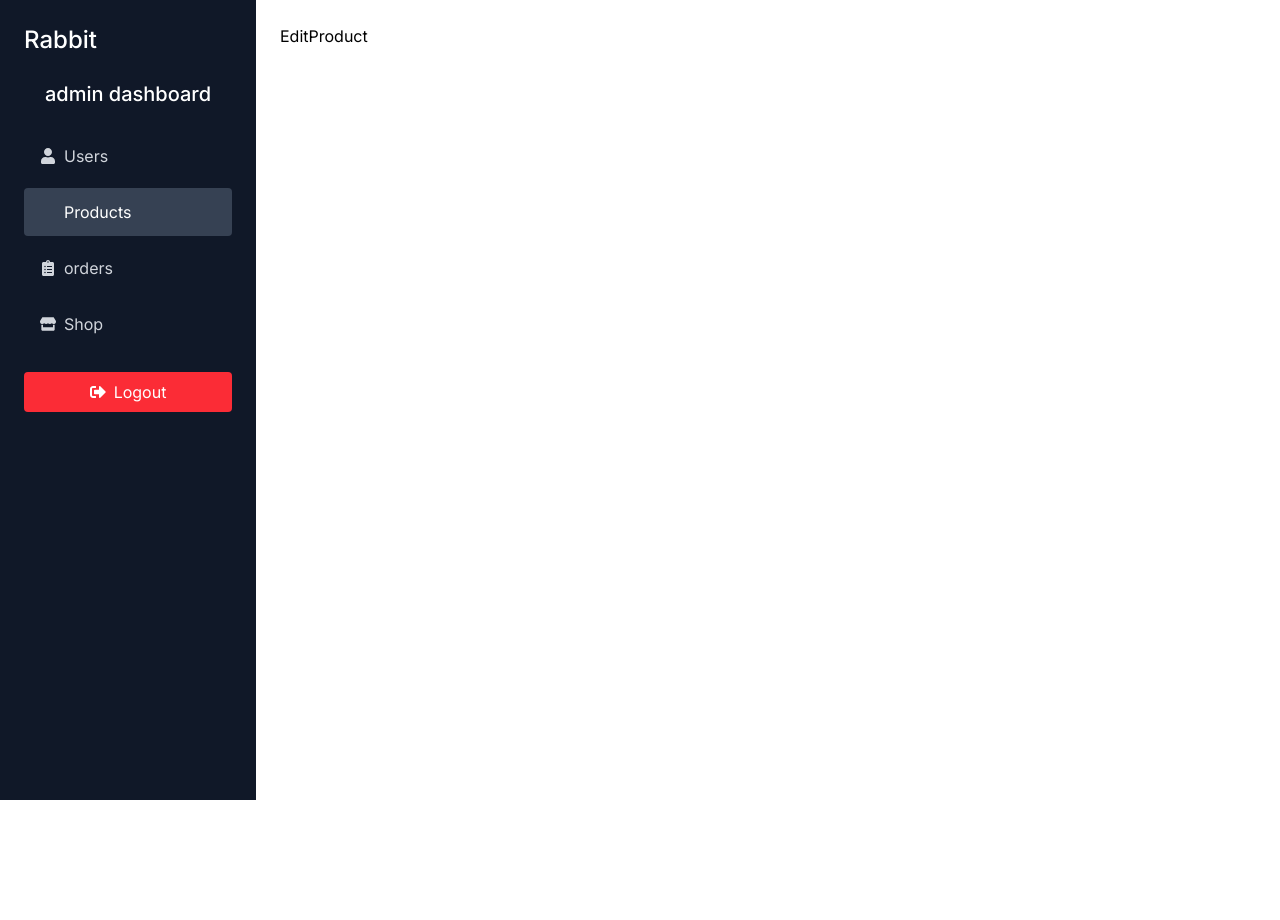
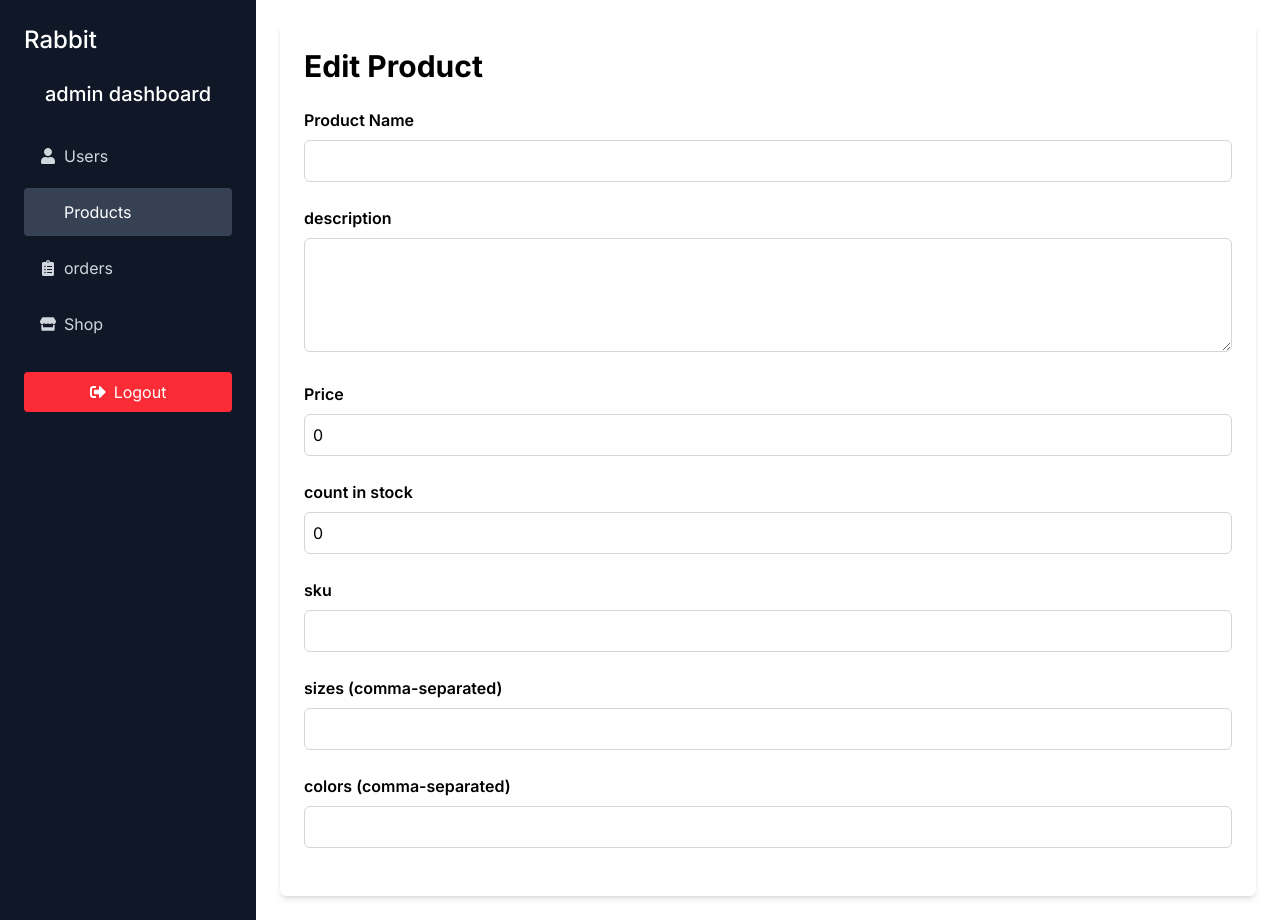
Before and after one commit to selkhadr/e-commerce, a React (Vite) app in the folder frontend/: page /admin/products/13/edit in a window 1280 px wide. Before the commit the page ends 800 px from the top, so only its background shows below. Built offline with nearby package versions, Linux system fonts and the light colour scheme.

Commit message:
start working on ediProduct page

```diff
--- a/frontend/src/Admin/EditProduct.jsx
+++ b/frontend/src/Admin/EditProduct.jsx
@@ -1,8 +1,89 @@
-import React from 'react'
+import React, { useState } from 'react'
 
 function EditProduct() {
+  const [productData, setProductData]=useState({
+    name:"",
+    description:"",
+    price:0,
+    countInStock:0,
+    sku:"",
+    category:"",
+    brand:"",
+    sizes:[],
+    colors:[],
+    collections:"",
+    material:"",
+    gender:"",
+    images:[
+      {
+        url:"https://picsum.photos.150?random=1",
+      },
+      {
+        url:"https://picsum.photos.150?random=2",
+      },
+    ],
+  });
+  const handleChange=(e)=>{
+    const {name,value}=e.target;
+    setProductData((prevData)=>({...prevData,[name]: value}));
+  }
   return (
-    <div>EditProduct</div>
+    <div className="max-w-5xl mx-auto p-6 shadow-md rounded-md">
+      <h2 className="text-3xl font-bold mb-6">Edit Product</h2>
+      <form >
+        {/* name */}
+        <div className="mb-6">
+          <label className="block font-semibold mb-2">Product Name</label>
+          <input type="text" name="name" value={productData.name} onChange={handleChange}
+          className="w-full border border-gray-300 rounded-md p-2" required/>
+        </div>
+        {/* description */}
+        <div className="mb-6">
+          <label className="block font-semibold mb-2">description</label>
+          <textarea name="description" value={productData.description} onChange={handleChange} className="w-full border border-gray-300 rounded-md p-2"
+          rows={4} required/>
+        </div>
+        {/* price */}
+        <div className="mb-6">
+          <label className="block font-semibold mb-2">Price</label>
+          <input type="number" name="price" value={productData.price}
+          onChange={handleChange}
+          className="w-full border border-gray-300 rounded-md p-2" />
+        </div>
+        {/* count in stock */}
+        <div className="mb-6">
+          <label className="block font-semibold mb-2">count in stock</label>
+          <input type="number" name="contInStock" value={productData.countInStock}
+          onChange={handleChange}
+          className="w-full border border-gray-300 rounded-md p-2" />
+        </div>
+        {/* sku */}
+        <div className="mb-6">
+          <label className="block font-semibold mb-2">sku</label>
+          <input type="text" name="sku" value={productData.sku}
+          onChange={handleChange}
+          className="w-full border border-gray-300 rounded-md p-2" />
+        </div>
+        {/* sizes */}
+        <div className="mb-6">
+          <label className="block font-semibold mb-2">sizes (comma-separated)</label>
+          <input type="text" name="sizes" value={productData.sizes.join(",")}
+          onChange={(e)=>setProductData({...productData,sizes:e.target.value.split(",").map((size)=>size.trim()),})}
+          className="w-full border border-gray-300 rounded-md p-2" />
+        </div>
+        {/* color */}
+        <div className="mb-6">
+          <label className="block font-semibold mb-2">colors (comma-separated)</label>
+          <input type="text" name="color" value={productData.colors.join(",")}
+          onChange={(e)=>setProductData({...productData,colors:e.target.value.split(",").map((color)=>color.trim()),})}
+          className="w-full border border-gray-300 rounded-md p-2" />
+        </div>
+
+
+
+
+      </form>
+    </div>
   )
 }
 
```
